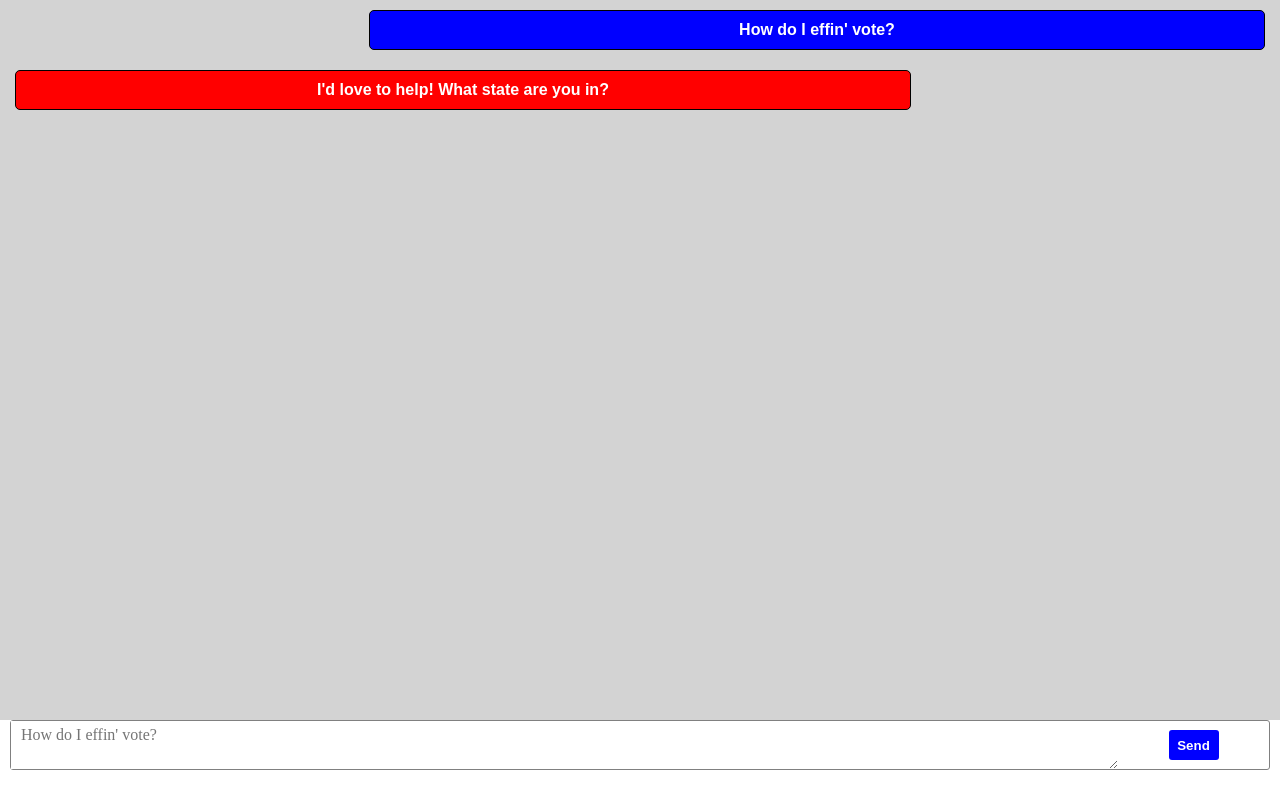
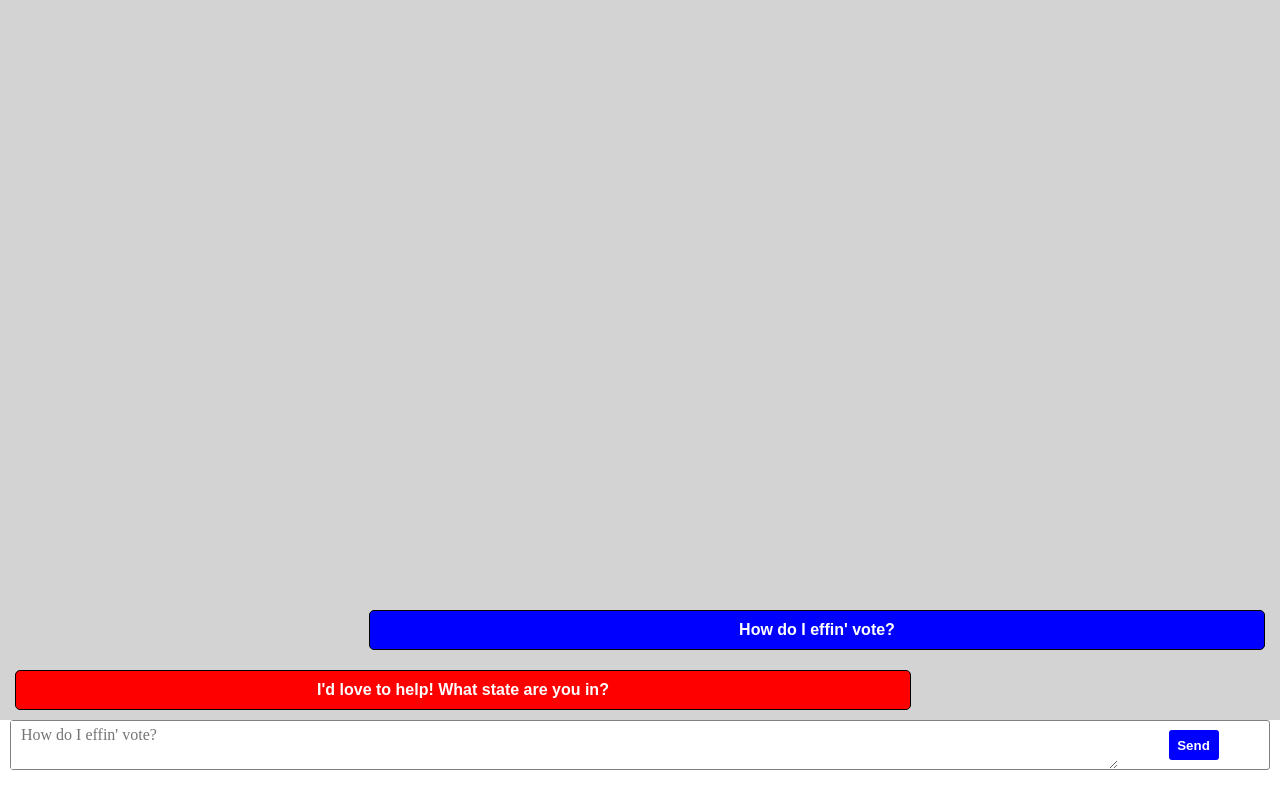
Before and after one commit to tomerovadia/EffingVoteOld, a React (Create React App) app: page / in a window 1280 px wide. Built offline with nearby package versions, Linux system fonts and the light colour scheme; no server answers.

Commit message:
Add scrolling behavior to message history, and keep latest message visible

```diff
--- a/src/App.css
+++ b/src/App.css
@@ -57,10 +57,19 @@ time, mark, audio, video {
   color: #61dafb;
 } */
 
-.message-history {
+.message-history-container {
   width: 100%;
   height: 90%;
   background-color: lightgrey;
+  display: flex;
+  align-items: flex-end;
+}
+
+.messages-container {
+  background-color: lightgrey;
+  width: 100%;
+  overflow: scroll;
+  max-height: 100%;
 }
 
 .main-chat .input-div {
--- a/src/App.js
+++ b/src/App.js
@@ -20,6 +20,7 @@ class App extends React.Component {
     this.handleMessageChange = this.handleMessageChange.bind(this);
     this.handleKeyPress = this.handleKeyPress.bind(this);
     this.handleSubmit = this.handleSubmit.bind(this);
+    this.scrollToBottom = this.scrollToBottom.bind(this);
   }
 
   handleKeyPress(e) {
@@ -43,8 +44,16 @@ class App extends React.Component {
     this.setState({message: ""});
   }
 
+  scrollToBottom() {
+    this.endOfMessagesAnchor.scrollIntoView({ behavior: "smooth" });
+  }
+
+  componentDidUpdate() {
+    this.scrollToBottom();
+  }
+
   render() {
-    this.content = this.props.messages.map((message, i) => {
+    this.messageComponents = this.props.messages.map((message, i) => {
       return <Message key={i}
         message={message.message}
         messageType={message.messageType}
@@ -52,8 +61,12 @@ class App extends React.Component {
     });
 
     return <div className="main-chat">
-        <div className="message-history">
-          {this.content}
+        <div className="message-history-container">
+          <div className="messages-container">
+            {this.messageComponents}
+            <div ref={(el) => { this.endOfMessagesAnchor = el; }}>
+            </div>
+          </div>
         </div>
         <form onSubmit={this.handleSubmit}>
           <div className="input-div">
```
